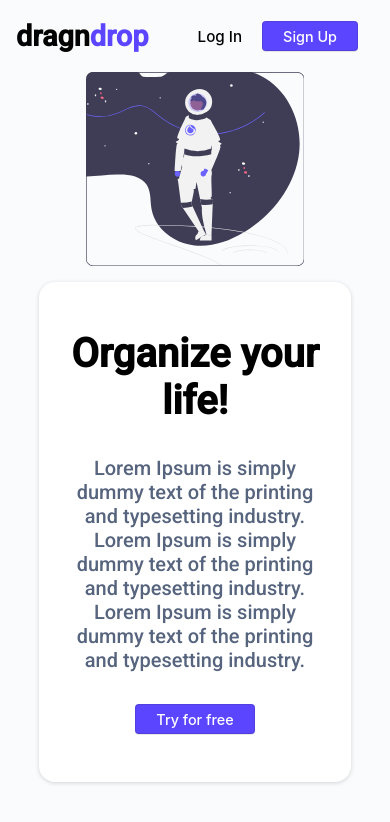
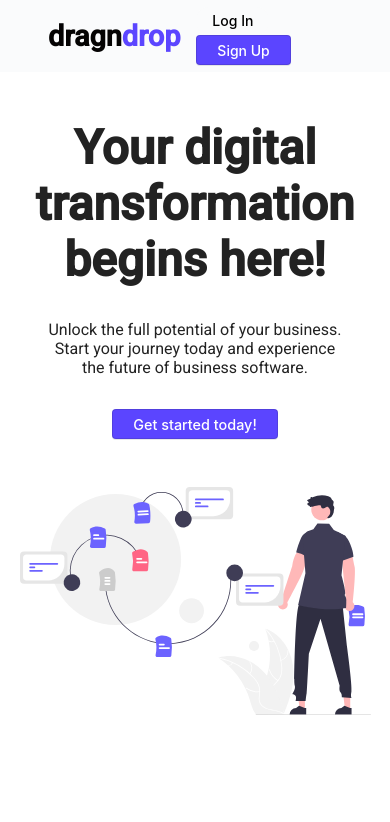
Before and after one commit to Evany226/Drag-and-Drop, a React (Vite) app in the folder trello/: page / in a window 390 px wide. Shown: the top 822 px of the page. Built offline with nearby package versions, Linux system fonts and the light colour scheme.

Commit message:
Revert "Revert "Merge branch 'test'""
This reverts commit d168527a7e374538ea8a2e0bbb5fac0b8de7eb0d.

```diff
--- a/trello/src/components/Nav.jsx
+++ b/trello/src/components/Nav.jsx
@@ -1,3 +1,4 @@
+/* eslint-disable react/no-unescaped-entities */
 import "../css/Dashboard.css";
 import LogoutButton from "./LogoutButton.jsx";
 
@@ -7,7 +8,11 @@ const Nav = ({ userName, userPic }) => {
       <h5 className="nav-name"> {userName}'s Workspace </h5>
       <div className="nav-container">
         <div className="nav-profile">
-          <img className="nav-image" src={userPic}></img>
+          <img
+            className="nav-image"
+            style={{ width: "2rem", border: "solid, white, 1px" }}
+            src={userPic}
+          ></img>
         </div>
         <LogoutButton buttonName="Sign out" />
       </div>
--- a/trello/src/components/Note.jsx
+++ b/trello/src/components/Note.jsx
@@ -91,7 +91,7 @@ const Note = ({
                 <div className="settings-wrapper">
                   <ThreeDots
                     style={{
-                      width: "40%",
+                      width: "35%",
                       cursor: "pointer",
                       position: "relative",
                       marginRight: "1rem",
--- a/trello/src/css/Button.css
+++ b/trello/src/css/Button.css
@@ -8,7 +8,7 @@
   cursor: pointer;
   font-family: -apple-system, system-ui, "Segoe UI", Helvetica, Arial,
     sans-serif, "Apple Color Emoji", "Segoe UI Emoji";
-  font-size: 0.9rem;
+  font-size: 0.875rem;
   font-weight: 500;
   padding: 0.35rem 1.25rem;
   position: relative;
@@ -38,7 +38,7 @@
 .login-button {
   cursor: pointer;
   color: #000;
-  font-size: 0.95rem;
+  font-size: 0.875rem;
   font-weight: 500;
   padding: 0.35rem 1rem;
   text-decoration: none;
@@ -72,11 +72,11 @@
 .logout-button {
   background-color: #f1f2f4;
   border: 1px solid transparent;
-  font-size: 1rem;
+  font-size: 0.9rem;
   border-radius: 0.25rem;
   color: #000;
   cursor: pointer;
-  padding: 0.4rem 0.8rem;
+  padding: 0.3rem 0.75rem;
   margin-right: 0rem;
   font-family: Roboto, sans-serif;
   font-weight: 500;
@@ -88,7 +88,7 @@
 }
 
 .note-button {
-  margin-top: 0.75rem;
+  margin-top: 0.25rem;
   padding: 0.5rem;
   border-radius: 0.5rem;
   display: flex;
@@ -101,9 +101,9 @@
 }
 
 .note-button-text {
-  font-size: 0.9rem;
+  font-size: 0.875rem;
   margin-left: 0.5rem;
-  color: #4d5c76;
+  color: #172b4d;
   font-weight: 500;
 }
 
@@ -127,9 +127,10 @@
 }
 
 .menu-button-text {
-  font-size: 0.9rem;
+  font-size: 0.875rem;
   margin-left: 0.5rem;
   color: #fff;
   cursor: pointer;
   z-index: 10;
+  text-align: center;
 }
--- a/trello/src/css/ContentDropdown.css
+++ b/trello/src/css/ContentDropdown.css
@@ -1,7 +1,6 @@
 #content-dropdown {
   background-color: #f8fafc;
   border-radius: 0.5rem;
-  margin-top: 0.75rem;
   z-index: 10;
   transition: 1s cubic-bezier(0.45, 0.01, 1, 0.99);
   display: flex;
--- a/trello/src/css/Dashboard.css
+++ b/trello/src/css/Dashboard.css
@@ -118,7 +118,6 @@ body {
   display: flex;
   align-items: center;
   justify-content: center;
-  background-color: #f8fafc;
   padding: 0.15rem;
   border-radius: 50%;
   cursor: pointer;
@@ -146,6 +145,7 @@ body {
 }
 
 #board-canvas {
+  margin-left: 0.5rem;
   overflow-x: auto;
   height: 100%;
   display: flex;
@@ -161,7 +161,7 @@ body {
 
 .add-wrapper {
   min-width: 18rem;
-  margin: 1rem;
+  margin: 0.5rem;
   border-radius: 0.5rem;
   background-color: default;
   z-index: 1;
--- a/trello/src/css/Home.css
+++ b/trello/src/css/Home.css
@@ -10,7 +10,6 @@ html,body, * {
 }
 
 #background {
-  height: 100vh;
   background-color: #fafbfc;
 }
 
@@ -18,7 +17,7 @@ html,body, * {
 .homeNav {
   background-color: #fafbfc;
   display: flex;
-  justify-content: flex-end;
+  justify-content: space-between;
   align-items: center;
   height: 4.5rem;
   width: 100%;
@@ -39,13 +38,7 @@ html,body, * {
   padding: 1rem;
   display: flex;
   align-items: center;
-  position: absolute;
-  left: 0;
-  right: 0;
-  margin-left: auto;
-  margin-right: auto;
-  width: 10%;
-
+  margin-left: 2rem;
 }
 
 #buttonWrapper {
@@ -57,51 +50,55 @@ html,body, * {
 
 
 #foreground {
-  background-color: #fafbfc;
+  background-color: #fff;
   height: calc(100% - 4.5rem);
   display: flex;
   align-items: center;
+  justify-content: center;
+}
+
+.subTextWrapper {
+  width: 60%;
+  display: flex;
+  align-items: center;
+  justify-content: flex-start;
 }
 
 .mainTextWrapper {
-  width: 45%;
-  display: flex;
-  align-items: center;
-  justify-content: flex-end;
-}
-
-.subTextWrapper {
-  width: 55%;
+  width: 40%;
   display: flex;
   flex-direction: column;
   justify-content: center;
-  align-items: center;
+  align-items: flex-end;
 
 }
 
 .slogan-wrapper {
   background-color: white;
+  padding: 3rem 2rem;
   width: 70%;
-  padding: 3rem 2rem;
-  border-radius: 1rem;
-  box-shadow: rgba(0, 0, 0, 0.16) 0px 1px 4px;
+  margin-right: 3rem;
+
 }
 
 .main-title {
   margin-bottom: 2rem;
-  font-weight: 600;
+  font-weight: 700;
+  font-size: 2.986rem;
+  color: #222222;
+
 }
 
 .sub-title {
-  font-weight: 500;
+  font-weight: 400;
   margin-bottom: 2rem;
-  color:
-
-#56647e
+  color:RGB(34, 34, 34);
+  font-size: 1rem;
+  font-family: "Roboto", sans-serif;
 }
 
 .svgcomp {
-  width: 80%;
+  width: 85%;
 }
 
 
@@ -112,50 +109,53 @@ html,body, * {
 
   .mainTextWrapper {
     justify-content: center;
-    width: 70%;
+    align-items: center;
+    width: 100%;
+  }
+
+  .subTextWrapper {
+    align-items: center;
+    justify-content: center;
+  }
+
+  .slogan-wrapper {
+    width: 95%;
+    display: flex;
+    flex-direction: column;
+    align-items: center;
+    justify-content: center;
+    margin-right: 0rem;
+  }
+
+  .main-title {
+    text-align: center;
+  }
+
+  .sub-title {
+    text-align: center;
   }
 
   .subTextWrapper {
     width: 100%;
   }
 
-  .slogan-wrapper {
-    width: 80%;
-    margin: 1rem 0rem;
-    text-align: center;
+  .svgcomp {
+    width: 90%;
+    height: 95%;
   }
 
-  #titleWrapper {
-    margin: 0;
-  }
-
-  .svgcomp {
-    height: 100%;
-  }
 }
 
 
 
 
-@media only screen and (min-width: 700px) {
-  .slogan-wrapper {
-    width: 80%;
-  }
-  #titleWrapper {
-    margin: 0;
-  }
+@media only screen and (max-width: 700px) {
+
 
 }
 
 @media only screen and (min-width: 992px) {
-  .slogan-wrapper {
-    width: 70%;
-  }
 
-  #titleWrapper {
-    margin-left: auto;
-    margin-right: auto;
-  }
 }
 
 @media only screen and (min-width: 993px) {
--- a/trello/src/css/Note.css
+++ b/trello/src/css/Note.css
@@ -19,16 +19,16 @@
 }
 
 .note-container {
-  width: 18rem;
+  width: 17rem;
   background-color: #f1f2f4;
-  margin: 1rem;
+  margin: 0.5rem;
   border-radius: 0.75rem;
   box-shadow: rgba(0, 0, 0, 0.05) 0px 0px 0px 1px;
 }
 
 .note-header {
   bottom: 0rem;
-  padding-bottom: 0rem;
+  padding-bottom: 0.25rem;
   display: flex;
   align-items: center;
   margin-right: 0;
@@ -41,10 +41,10 @@
 
 .note-name {
   font-weight: 500;
-  font-size: 0.95rem;
+  font-size: 0.875rem;
   color: #0f172a;
   margin-left: 1rem;
-  padding: 0.25rem 0.1rem;
+  padding: 0.1rem 0.25rem;
 }
 
 .edit-name {
@@ -68,19 +68,18 @@
 }
 
 #note-body {
-  padding: 1rem 0.5rem;
+  padding: 0rem 0.5rem;
   padding-bottom: 0.5rem;
   padding-top: 0;
   display: flex;
   flex-direction: column;
   overflow-y: auto;
   max-height: 350px;
-  margin-bottom: 0.5rem;
   overflow-x: hidden;
 }
 
 .note-body-text-container {
-  margin-top: 0.75rem;
+  margin-top: 0.5rem;
   background-color: white;
   padding: 0.6rem 0.7rem;
   box-shadow: rgba(0, 0, 0, 0.12) 0px 1px 3px, rgba(0, 0, 0, 0.24) 0px 1px 2px;
@@ -93,7 +92,7 @@
 }
 
 .note-body-text {
-  font-size: 0.9rem;
+  font-size: 0.875rem;
   width: 14rem;
   overflow-wrap: break-word;
 }
--- a/trello/src/css/index.css
+++ b/trello/src/css/index.css
@@ -1,13 +1,24 @@
 h1 {
-    font-size: 3.7rem;
-  }
+  font-size: 3.7rem;
+}
 
-  h2 {font-size: 2.5rem;}
+h2 {
+  font-size: 2.5rem;
+}
 
-  h3 {font-size: 1.8rem;}
+h3 {
+  font-size: 1.8rem;
+}
 
-  h4 {font-size: 1.5rem;}
+h4 {
+  font-size: 1.5rem;
+}
 
-  h5 {font-size: 1.25rem;}
+h5 {
+  font-size: 1.1rem;
+}
 
-  small, .text_small {font-size: 0.8rem;}
+small,
+.text_small {
+  font-size: 0.8rem;
+}
--- a/trello/src/pages/HomePage.jsx
+++ b/trello/src/pages/HomePage.jsx
@@ -23,19 +23,19 @@ function Home() {
 
         <div id="foreground">
           <div className="mainTextWrapper">
-            <ReactComponent class="svgcomp" />
+            <div className="slogan-wrapper">
+              <h2 className="main-title">
+                Your digital transformation begins here!
+              </h2>
+              <h5 className="sub-title">
+                Unlock the full potential of your business. Start your journey
+                today and experience the future of business software.
+              </h5>
+              <TryButton buttonName="Get started today!" />
+            </div>
           </div>
           <div className="subTextWrapper">
-            <div className="slogan-wrapper">
-              <h2 className="main-title">Organize your life!</h2>
-              <h5 className="sub-title">
-                Lorem Ipsum is simply dummy text of the printing and typesetting
-                industry. Lorem Ipsum is simply dummy text of the printing and
-                typesetting industry. Lorem Ipsum is simply dummy text of the
-                printing and typesetting industry.
-              </h5>
-              <TryButton buttonName="Try for free" />
-            </div>
+            <ReactComponent class="svgcomp" />
           </div>
         </div>
       </section>
```
Also changed, not shown: trello/src/Dashboard.jsx (+7 -6 lines), trello/.eslintrc.cjs, trello/src/assets/new.svg.
